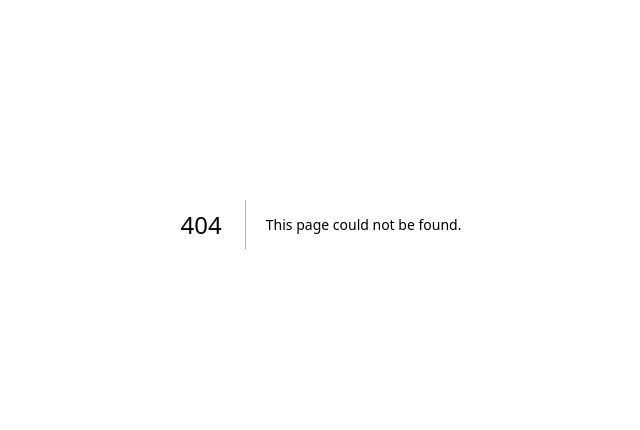
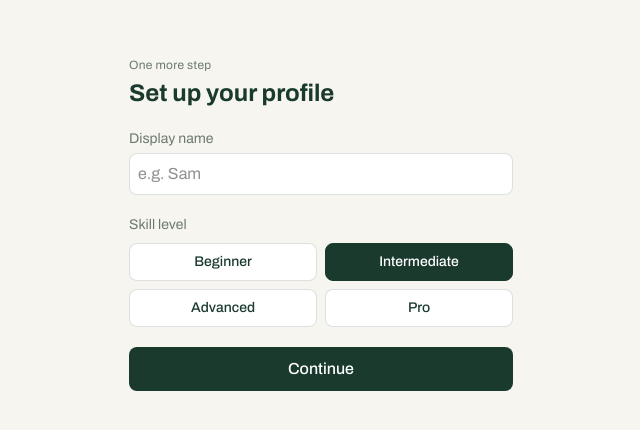
Before and after one commit to NaikRakshitha/badminton-app, a Next.js app: page /profile-setup in a window 1280 px wide. Before the commit this address had no page. Shown: the part 176-606 px from the top of the page, without its empty margins (319-959 px from the left). Built offline with nearby package versions, Linux system fonts and the light colour scheme; no server answers.

Commit message:
Add profiles with skill levels, display names in UI

```diff
--- a/app/components/AuthStatus.tsx
+++ b/app/components/AuthStatus.tsx
@@ -6,16 +6,31 @@ import type { User } from '@supabase/supabase-js'
 
 export default function AuthStatus() {
   const [user, setUser] = useState<User | null>(null)
+  const [displayName, setDisplayName] = useState<string | null>(null)
 
   useEffect(() => {
-    supabase.auth.getUser().then(({ data }) => setUser(data.user))
+    supabase.auth.getUser().then(({ data }) => {
+        setUser(data.user)
+        if (data.user) { fetchProfile(data.user.id)
+    }
+  })
 
     const { data: listener } = supabase.auth.onAuthStateChange((_event, session) => {
       setUser(session?.user ?? null)
+      if(session?.user) { fetchProfile(session.user.id) }
     })
 
     return () => listener.subscription.unsubscribe()
   }, [])
+
+  async function fetchProfile(userId: string) {
+    const { data } = await supabase
+      .from('profiles')
+      .select('display_name')
+      .eq('user_id', userId)
+      .maybeSingle()
+    setDisplayName(data?.display_name ?? null)
+  }
 
   async function handleLogout() {
     await supabase.auth.signOut()
@@ -32,7 +47,7 @@ export default function AuthStatus() {
 
   return (
     <div className="text-sm flex items-center gap-3">
-      <span className="text-[#6B7A6F]">{user.email}</span>
+      <span className="text-[#6B7A6F]">{displayName ?? user.email}</span>
       <button onClick={handleLogout} className="text-[#1A3A2E] font-medium">
         Log out
       </button>
--- a/app/components/VenueCheckIn.tsx
+++ b/app/components/VenueCheckIn.tsx
@@ -10,14 +10,23 @@ type CheckIn = {
   venue_id: number
 }
 
+type Match = {
+  id: number
+  venue_id: number
+  created_at: string
+}
+
 export default function VenueCheckIn({ venueId }: { venueId: number }) {
   const [user, setUser] = useState<User | null>(null)
   const [checkIns, setCheckIns] = useState<CheckIn[]>([])
+  const [latestMatch, setLatestMatch] = useState<Match | null>(null)
+  const [matchPlayerCount, setMatchPlayerCount] = useState(0)
   const [loading, setLoading] = useState(false)
 
   useEffect(() => {
     supabase.auth.getUser().then(({ data }) => setUser(data.user))
     fetchCheckIns()
+    fetchLatestMatch()
   }, [])
 
   async function fetchCheckIns() {
@@ -26,6 +35,26 @@ export default function VenueCheckIn({ venueId }: { venueId: number }) {
       .select('*')
       .eq('venue_id', venueId)
     setCheckIns(data ?? [])
+  }
+
+  async function fetchLatestMatch() {
+    const { data: match } = await supabase
+      .from('matches')
+      .select('*')
+      .eq('venue_id', venueId)
+      .order('created_at', { ascending: false })
+      .limit(1)
+      .maybeSingle()
+
+    setLatestMatch(match ?? null)
+
+    if(match) {
+      const { count } = await supabase
+        .from('match_players')
+        .select('*', { count: 'exact', head: true })
+        .eq('match_id', match.id)
+      setMatchPlayerCount(count ?? 0)
+    }
   }
 
   async function handleCheckIn() {
@@ -37,7 +66,36 @@ export default function VenueCheckIn({ venueId }: { venueId: number }) {
     setLoading(false)
   }
 
+  async function handleStartMatch() {
+    setLoading(true)
+
+    const { data: match, error: matchError } = await supabase
+        .from('matches')
+        .insert({ venue_id: venueId })
+        .select()
+        .single()
+
+    if (matchError || !match) {
+      console.error('Match creation error:', matchError)
+      setLoading(false)
+      return
+    }
+
+    const playersForMatch = checkIns.slice(0, 4)
+    const matchPlayerRows = playersForMatch.map((c) => ({
+      match_id: match.id,
+      user_id: c.user_id,
+    }))
+
+    const { error: playersError } = await supabase.from('match_players').insert(matchPlayerRows)
+    if(playersError) console.error('Match players error:', playersError)
+
+    await fetchLatestMatch()
+    setLoading(false)
+  }
+
   const alreadyCheckedIn = checkIns.some((c) => c.user_id === user?.id)
+  const canStartMatch = checkIns.length >= 4
 
   return (
     <div className="flex flex-col items-end gap-1.5 shrink-0">
@@ -66,6 +124,22 @@ export default function VenueCheckIn({ venueId }: { venueId: number }) {
           Log in to check in
         </a>
       )}
+
+      {canStartMatch && user &&(
+        <button
+            onClick={handleStartMatch}
+            disabled={loading}
+            className="text-xs text-[#1A3A2E] underline mt-1"
+        >
+            Start a match ({checkIns.length} available)
+        </button>
+    )}
+
+    {latestMatch && (
+        <span className="text-xs text-[#6B7A6F] mt-1">
+            Last Match: {matchPlayerCount} players
+        </span>
+    )}
     </div>
   )
 }
--- /dev/null
+++ b/app/profile-setup/page.tsx
@@ -0,0 +1,98 @@
+'use client'
+
+import { useState } from 'react'
+import { useRouter } from 'next/navigation'
+import { supabase } from '@/lib/supabase'
+
+const SKILL_LEVELS = [
+  { label: 'Beginner', value: 800 },
+  { label: 'Intermediate', value: 1000 },
+  { label: 'Advanced', value: 1200 },
+  { label: 'Pro', value: 1400 },
+]
+
+export default function ProfileSetup() {
+  const [displayName, setDisplayName] = useState('')
+  const [skillRating, setSkillRating] = useState(1000)
+  const [message, setMessage] = useState('')
+  const [loading, setLoading] = useState(false)
+  const router = useRouter()
+
+  async function handleSubmit(e: React.FormEvent) {
+    e.preventDefault()
+    setLoading(true)
+
+    const { data: { user } } = await supabase.auth.getUser()
+    if (!user) {
+      setMessage('You must be logged in.')
+      setLoading(false)
+      return
+    }
+
+    const { error } = await supabase.from('profiles').insert({
+      user_id: user.id,
+      display_name: displayName,
+      skill_rating: skillRating,
+    })
+
+    if (error) {
+      setMessage(`Error: ${error.message}`)
+      setLoading(false)
+    } else {
+      router.push('/')
+    }
+  }
+
+  return (
+    <main className="min-h-screen flex items-center justify-center px-6">
+      <form onSubmit={handleSubmit} className="w-full max-w-sm space-y-5">
+        <div>
+          <p className="text-xs tracking-wide text-[#6B7A6F] mb-1">One more step</p>
+          <h1 className="text-2xl font-bold text-[#1A3A2E]">Set up your profile</h1>
+        </div>
+
+        <div>
+          <label className="text-sm text-[#6B7A6F] block mb-1">Display name</label>
+          <input
+            type="text"
+            value={displayName}
+            onChange={(e) => setDisplayName(e.target.value)}
+            className="w-full border border-[#1A3A2E]/15 rounded-lg p-2 bg-white"
+            placeholder="e.g. Sam"
+            required
+          />
+        </div>
+
+        <div>
+          <label className="text-sm text-[#6B7A6F] block mb-2">Skill level</label>
+          <div className="grid grid-cols-2 gap-2">
+            {SKILL_LEVELS.map((level) => (
+              <button
+                type="button"
+                key={level.value}
+                onClick={() => setSkillRating(level.value)}
+                className={`rounded-lg py-2 text-sm font-medium border transition-colors ${
+                  skillRating === level.value
+                    ? 'bg-[#1A3A2E] text-white border-[#1A3A2E]'
+                    : 'bg-white text-[#1A3A2E] border-[#1A3A2E]/15'
+                }`}
+              >
+                {level.label}
+              </button>
+            ))}
+          </div>
+        </div>
+
+        <button
+          type="submit"
+          disabled={loading}
+          className="w-full bg-[#1A3A2E] text-white rounded-lg py-2.5 font-medium hover:bg-[#24503F] transition-colors disabled:opacity-50"
+        >
+          {loading ? 'Saving...' : 'Continue'}
+        </button>
+
+        {message && <p className="text-sm text-red-600">{message}</p>}
+      </form>
+    </main>
+  )
+}
--- a/app/signup/page.tsx
+++ b/app/signup/page.tsx
@@ -2,11 +2,13 @@
 
 import { useState } from 'react'
 import { supabase } from '@/lib/supabase'
+import { useRouter } from 'next/navigation'
 
 export default function SignUp() {
   const [email, setEmail] = useState('')
   const [password, setPassword] = useState('')
   const [message, setMessage] = useState('')
+  const router = useRouter()
 
   async function handleSignUp(e: React.FormEvent) {
     e.preventDefault()
@@ -15,7 +17,7 @@ export default function SignUp() {
     if (error) {
       setMessage(`Error: ${error.message}`)
     } else {
-      setMessage('Success! Check your email or try logging in.')
+      router.push('/profile-setup')
     }
   }
 
```
